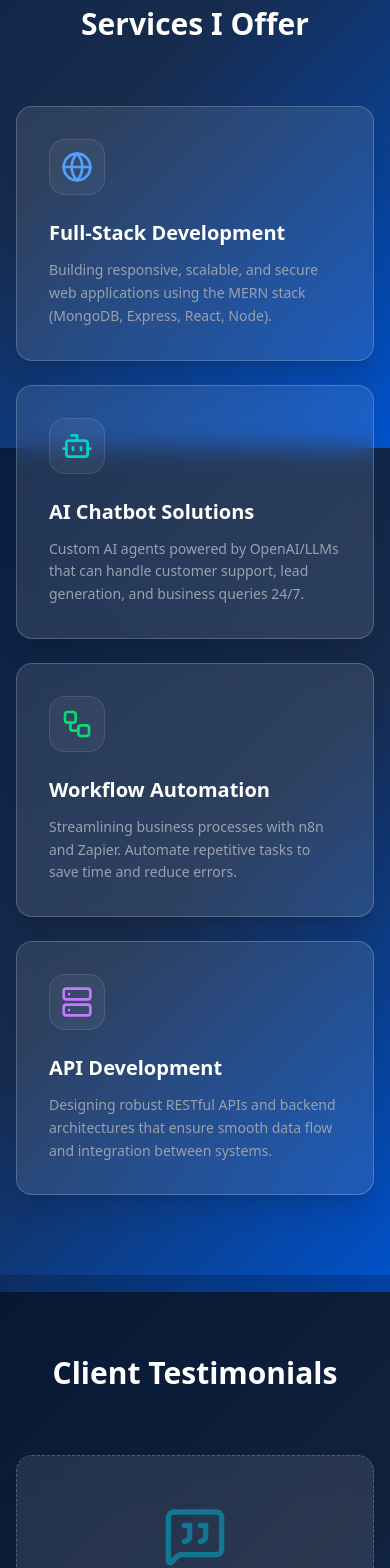
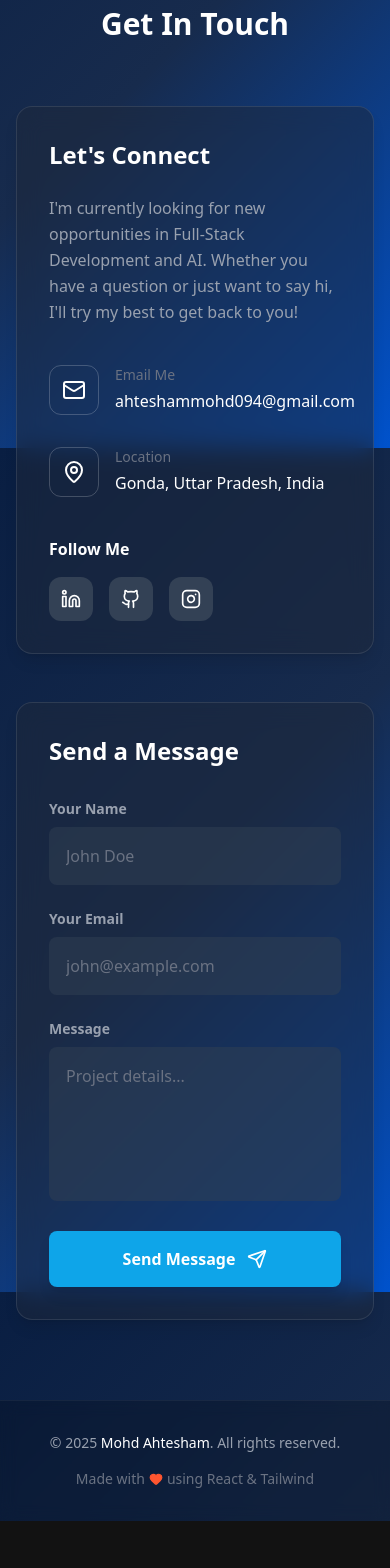
Before and after one commit to mohdahtesham09/MyReact_App, a React (Vite) app: page / in a window 390 px wide. Shown: the part 9680-11248 px from the top of the page. After the commit the page ends 11201 px from the top, so only its background shows below. Built offline with nearby package versions, Linux system fonts and the light colour scheme.

Commit message:
Update App.jsx

```diff
--- a/src/App.jsx
+++ b/src/App.jsx
@@ -6,8 +6,7 @@ import Skills from './components/Skills';
 import Projects from './components/Projects';
 import VibeCoding from './components/VibeCoding';
 import Experience from './components/Experience';
-import Services from './components/Services';
-import Testimonials from './components/Testimonials';
+
 import Contact from './components/Contact';
 import Footer from './components/Footer';
 
@@ -22,8 +21,7 @@ function App() {
         <Projects />
         <VibeCoding />
         <Experience />
-        <Services />
-        <Testimonials />
+
         <Contact />
       </main>
       <Footer />
--- a/src/components/Navbar.jsx
+++ b/src/components/Navbar.jsx
@@ -10,9 +10,7 @@ const Navbar = () => {
         { name: 'Skills', href: '#skills' },
         { name: 'Projects', href: '#projects' },
         { name: 'Vibe Coding', href: '#vibe' },
-        { name: 'Services', href: '#services' },
         { name: 'Experience', href: '#experience' },
-        { name: 'Testimonials', href: '#testimonials' },
         { name: 'Contact', href: '#contact' },
     ];
 
--- a/src/components/Services.jsx
+++ /dev/null
@@ -1,57 +0,0 @@
-import React from 'react';
-import { Globe, Bot, Workflow, Server } from 'lucide-react';
-
-const Services = () => {
-    const services = [
-        {
-            title: "Full-Stack Development",
-            desc: "Building responsive, scalable, and secure web applications using the MERN stack (MongoDB, Express, React, Node).",
-            icon: Globe,
-            color: "text-blue-400"
-        },
-        {
-            title: "AI Chatbot Solutions",
-            desc: "Custom AI agents powered by OpenAI/LLMs that can handle customer support, lead generation, and business queries 24/7.",
-            icon: Bot,
-            color: "text-teal-400"
-        },
-        {
-            title: "Workflow Automation",
-            desc: "Streamlining business processes with n8n and Zapier. Automate repetitive tasks to save time and reduce errors.",
-            icon: Workflow,
-            color: "text-green-400"
-        },
-        {
-            title: "API Development",
-            desc: "Designing robust RESTful APIs and backend architectures that ensure smooth data flow and integration between systems.",
-            icon: Server,
-            color: "text-purple-400"
-        }
-    ];
-
-    return (
-        <section id="services" className="py-20 relative">
-            <div className="max-w-7xl mx-auto px-4 sm:px-6 lg:px-8">
-                <h2 className="text-3xl md:text-4xl font-bold text-center mb-16 text-white">
-                    Services <span className="text-brand-blue">I Offer</span>
-                </h2>
-
-                <div className="grid grid-cols-1 md:grid-cols-2 lg:grid-cols-4 gap-6">
-                    {services.map((service, index) => (
-                        <div key={index} className="glass-card p-8 hover:-translate-y-2 transition-transform duration-300">
-                            <div className={`w-14 h-14 rounded-2xl bg-white/5 flex items-center justify-center mb-6 border border-white/10 ${service.color}`}>
-                                <service.icon size={32} />
-                            </div>
-                            <h3 className="text-xl font-bold text-white mb-3">{service.title}</h3>
-                            <p className="text-gray-400 text-sm leading-relaxed">
-                                {service.desc}
-                            </p>
-                        </div>
-                    ))}
-                </div>
-            </div>
-        </section>
-    );
-};
-
-export default Services;
--- a/src/components/Testimonials.jsx
+++ /dev/null
@@ -1,29 +0,0 @@
-import React from 'react';
-import { MessageSquareQuote } from 'lucide-react';
-
-const Testimonials = () => {
-    return (
-        <section id="testimonials" className="py-20 relative bg-black/20">
-            <div className="max-w-7xl mx-auto px-4 sm:px-6 lg:px-8">
-                <h2 className="text-3xl md:text-4xl font-bold text-center mb-16 text-white">
-                    Client <span className="text-brand-purple">Testimonials</span>
-                </h2>
-
-                <div className="flex justify-center">
-                    <div className="glass-card p-12 text-center max-w-2xl bg-[#0F172A]/40 border-dashed border-white/10">
-                        <div className="flex justify-center mb-6 text-brand-teal/50">
-                            <MessageSquareQuote size={64} />
-                        </div>
-                        <h3 className="text-2xl font-bold text-white mb-4">Work in Progress</h3>
-                        <p className="text-gray-400 text-lg leading-relaxed">
-                            I am currently delivering high-quality solutions for my first set of clients.
-                            Honest reviews and success stories will be featured here soon.
-                        </p>
-                    </div>
-                </div>
-            </div>
-        </section>
-    );
-};
-
-export default Testimonials;
```
